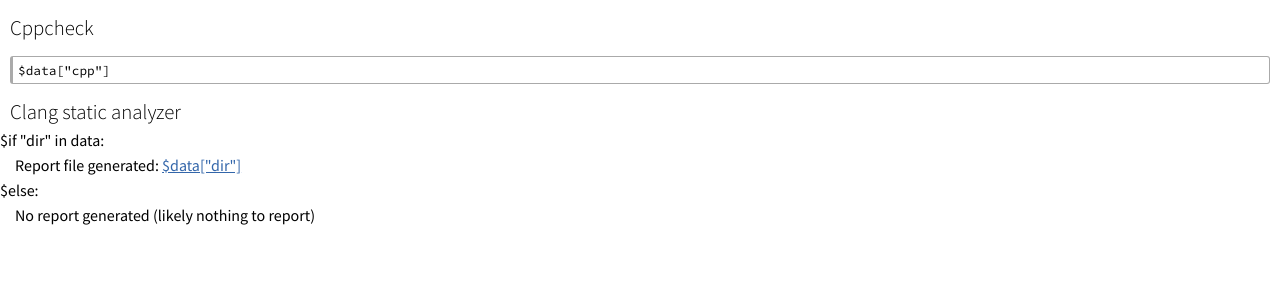
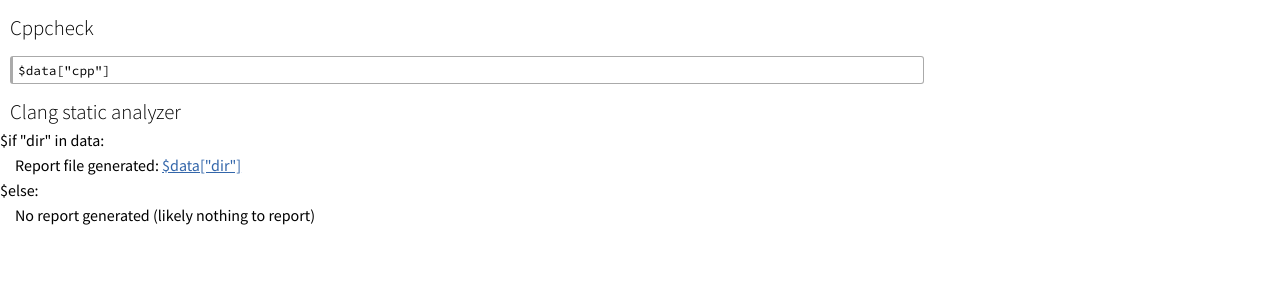
Before and after one commit to qpfiffer/richelieu, a Python web app: template templates/log.html in a window 1280 px wide. Shown: the part 128-428 px from the top of the page. Run offline with Jinja, Linux system fonts and the light colour scheme; the template is opened without the code that fills it, so the values that code supplies are empty.

Commit message:
Pre block should look nicer

```diff
--- a/templates/log.html
+++ b/templates/log.html
@@ -19,7 +19,7 @@
 pre { font-family: "Source Code Pro", "Consolas", monospace;
 	  border: 1px solid #aaa; font-size: 0.8em;
 	  padding: 5px; margin: 10px; border-left-width: 3px;
-	  border-radius: 3px; }
+	  border-radius: 3px; max-width: 900px; width: 100%; word-wrap: break-word; }
 p { padding: 0 10px; margin: 5px; }
 a, a:visited { color: #36a; }
 </style>
```
